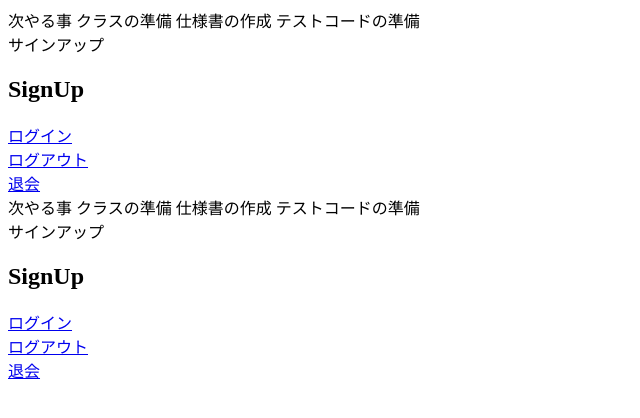
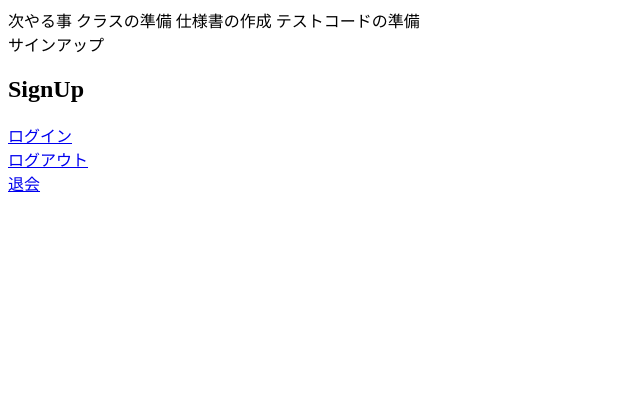
Before and after one commit to na72167/auth-php, a PHP site: page / in a window 1280 px wide. Shown: the top 418 px of the page, without its empty margins (0-640 px from the left). Run offline with PHP 8.4, Linux system fonts and the light colour scheme.

Commit message:
コミット

```diff
--- a/auth_php_app/index.php
+++ b/auth_php_app/index.php
@@ -50,57 +50,3 @@
   </body>
 
 </html>
-
-
-<?php
-?>
-
-<!DOCTYPE html>
-<html lang="ja">
-  <head>
-    <meta charset="UTF-8">
-    <title><?php echo "ホーム" ?></title>
-    <link rel="stylesheet" href="https://cdnjs.cloudflare.com/ajax/libs/font-awesome/5.15.1/css/all.min.css" integrity="sha512-+4zCK9k+qNFUR5X+cKL9EIR+ZOhtIloNl9GIKS57V1MyNsYpYcUrUeQc9vNfzsWfV28IaLL3i96P9sdNyeRssA==" crossorigin="anonymous" />
-    <!-- <link rel="stylesheet" href="root/css/style.css"> -->
-    <script src="https://code.jquery.com/jquery-3.3.1.js"></script>
-    <script src="./js/app.js"></script>
-  </head>
-  <body>
-
-    <section>
-
-      <main>
-
-      次やる事 クラスの準備 仕様書の作成 テストコードの準備
-
-        <div>
-          サインアップ
-          <form method="post">
-            <h2 class="hero__signup-title">SignUp</h2>
-          </form>
-
-        </div>
-      </main>
-
-      <div>
-        <div>
-          <a href="login.php">ログイン</a>
-        </div>
-      </div>
-
-      <div>
-        <div>
-          <a href="logout.php">ログアウト</a>
-        </div>
-      </div>
-
-      <div>
-        <div>
-          <a href="withdrawal.php">退会</a>
-        </div>
-      </div>
-
-    </section>
-  </body>
-
-</html>
```
